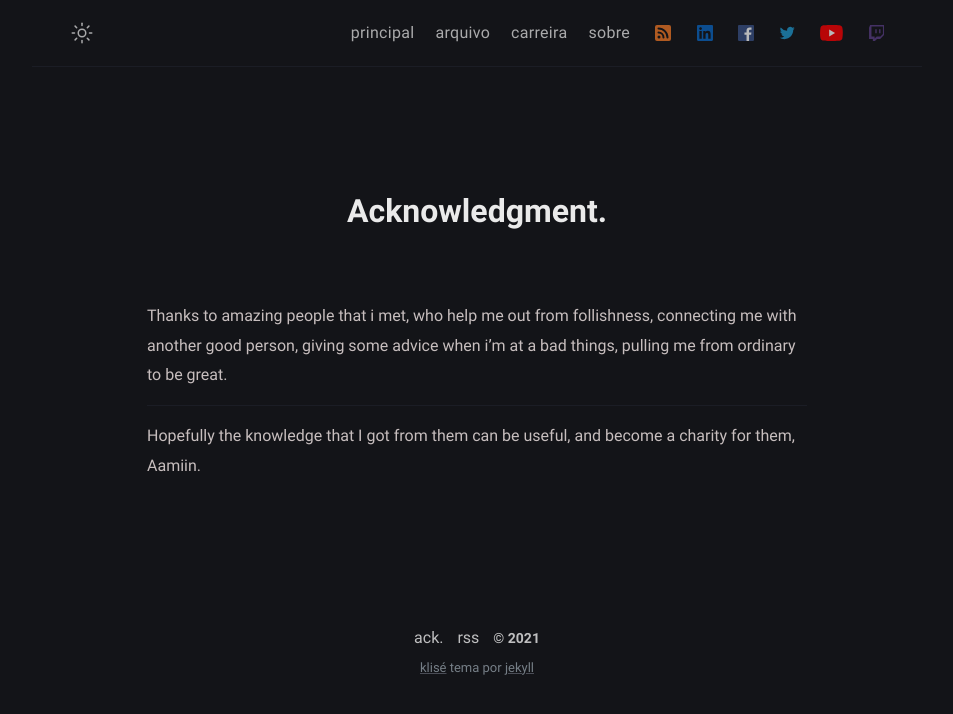
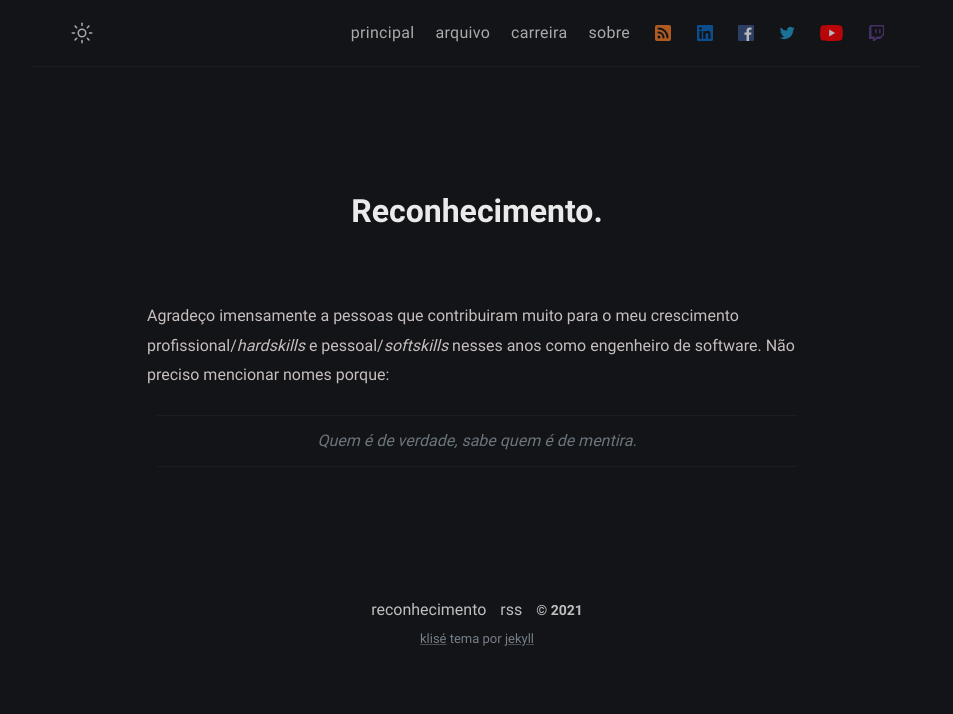
Before and after one commit to rafaelmartines/rafaelmartines.github.io, a Jekyll site: the page built from thanks.md, in a window 1280 px wide. Shown: the top 714 px of the page, without its empty margins (163-1116 px from the left). Built offline with Jekyll 4.4.1, drawn with Linux system fonts in a browser that asks for light colours.

Commit message:
chore:Configs and translations updated new:thanks.md updated

```diff
--- a/_config.yml
+++ b/_config.yml
@@ -12,7 +12,7 @@ mode: dark # default theme "dark" | "light"
 author:
   name: Rafael Alves Sequini Martines # author name
   bio: >- # tell to the world
-    Meu nome é Rafael Alves Sequini Martines.
+    Sou engenheiro de software, geek, otaku e gamer.
   username: rafaelmartines # general username
   github: rafaelmartines # github username
   twitter: rafaelmartines # twitter username
--- a/_includes/footer.html
+++ b/_includes/footer.html
@@ -1,5 +1,5 @@
 <footer class="footer">
-  <a class="footer_item" href="/thanks">ack.</a>
+  <a class="footer_item" href="/thanks">reconhecimento</a>
   <a class="footer_item" href="/feed.xml">rss</a>
   <span class="footer_item">&copy; {{ site.time | date: "%Y" }}</span>
   <small class="footer_copyright">
--- a/thanks.md
+++ b/thanks.md
@@ -1,13 +1,11 @@
 ---
-title: Acknowledgment
+title: Reconhecimento
 permalink: /thanks/
 layout: page
 excerpt: Thanks to amazing people that i met, who help me out from follishness, connecting me with another good person, giving some advice when i'm at a bad things, pulling me from ordinary to be great.
 comments: false
 ---
 
-Thanks to amazing people that i met, who help me out from follishness, connecting me with another good person, giving some advice when i'm at a bad things, pulling me from ordinary to be great.
+Agradeço imensamente a pessoas que contribuiram muito para o meu crescimento profissional/*hardskills* e pessoal/*softskills* nesses anos como engenheiro de software. Não preciso mencionar nomes porque:
 
-<hr>
-
-Hopefully the knowledge that I got from them can be useful, and become a charity for them, Aamiin.
+> Quem é de verdade, sabe quem é de mentira.
```
Also changed, not shown: README.md (deleted).
